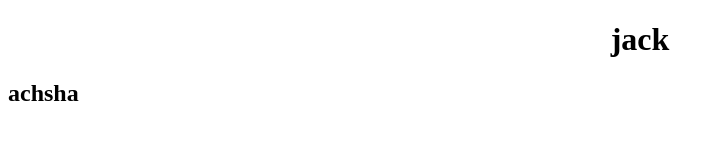
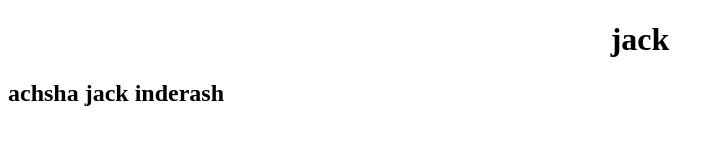
Before and after one commit to mathew1247/code, a plain HTML site: page index.html in a window 1280 px wide. Shown: the whole page, without its empty margins (0-723 px from the left). Drawn offline with Linux system fonts and the light colour scheme.

Commit message:
first commit

```diff
--- a/index.html
+++ b/index.html
@@ -7,7 +7,7 @@
 </head>
 <body>
    <center><h1>jack</h1></center>
-   <h2>achsha</h2>
+   <h2>achsha jack inderash</h2>
 
 </body>
 </html>
```
Also changed, not shown: 1 other file.
